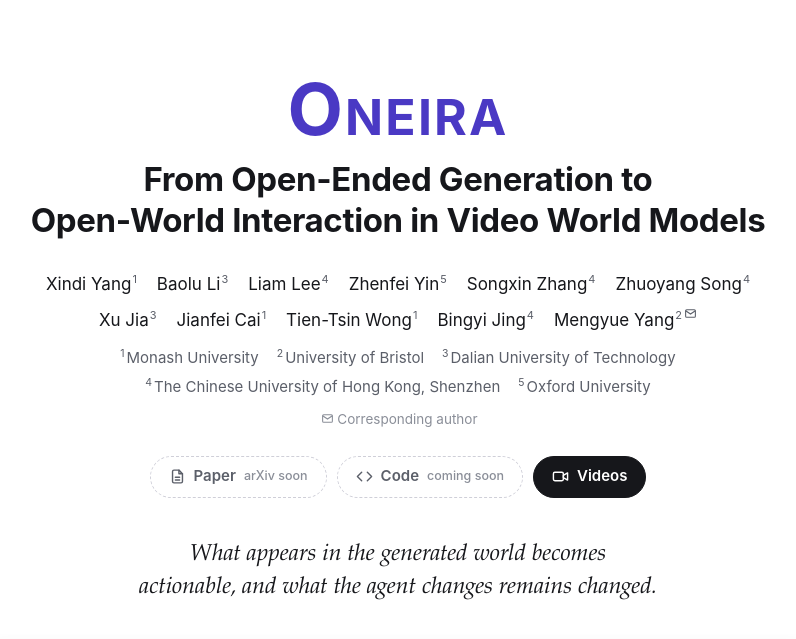
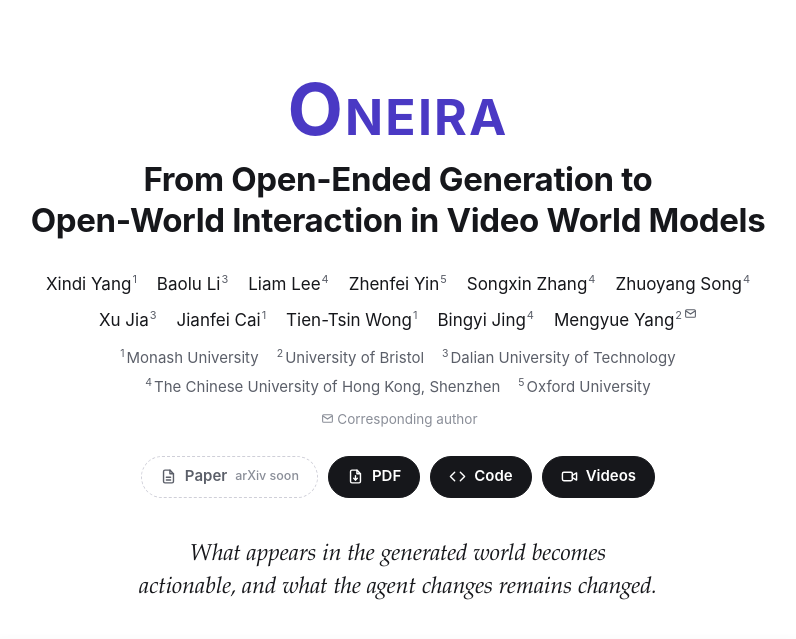
Before and after one commit to Madaoer/Madaoer.github.io, a Jekyll site: the page projects/oneira/index.html, which Jekyll copies as it is, in a window 1280 px wide and 900 px high, cut to the strip 0-639 px from the top of the window. Shown: the whole strip, without its empty margins (242-1038 px from the left). Built offline with Jekyll 4.4.1, drawn with Linux system fonts in a browser that asks for light colours.

Commit message:
Oneira page: link the paper PDF and the code repository

```diff
--- a/projects/oneira/index.html
+++ b/projects/oneira/index.html
@@ -75,10 +75,14 @@
         <svg viewBox="0 0 24 24" fill="none" stroke="currentColor" stroke-width="2" stroke-linecap="round" stroke-linejoin="round" aria-hidden="true"><path d="M14 3H7a2 2 0 0 0-2 2v14a2 2 0 0 0 2 2h10a2 2 0 0 0 2-2V8z"/><path d="M14 3v5h5"/><path d="M9 13h6M9 17h6"/></svg>
         Paper <em>arXiv soon</em>
       </span>
-      <span class="btn soon" aria-disabled="true">
+      <a class="btn" href="assets/oneira.pdf" target="_blank" rel="noopener">
+        <svg viewBox="0 0 24 24" fill="none" stroke="currentColor" stroke-width="2" stroke-linecap="round" stroke-linejoin="round" aria-hidden="true"><path d="M14 3H7a2 2 0 0 0-2 2v14a2 2 0 0 0 2 2h10a2 2 0 0 0 2-2V8z"/><path d="M14 3v5h5"/><path d="M12 11v6"/><path d="M9.5 14.5 12 17l2.5-2.5"/></svg>
+        PDF
+      </a>
+      <a class="btn" href="https://github.com/Madaoer/Oneira" target="_blank" rel="noopener">
         <svg viewBox="0 0 24 24" fill="none" stroke="currentColor" stroke-width="2" stroke-linecap="round" stroke-linejoin="round" aria-hidden="true"><path d="M16 18l6-6-6-6"/><path d="M8 6l-6 6 6 6"/></svg>
-        Code <em>coming soon</em>
-      </span>
+        Code
+      </a>
       <a class="btn" href="#results">
         <svg viewBox="0 0 24 24" fill="none" stroke="currentColor" stroke-width="2" stroke-linecap="round" stroke-linejoin="round" aria-hidden="true"><rect x="2" y="6" width="14" height="12" rx="2"/><path d="M16 10.5l6-3.5v10l-6-3.5z"/></svg>
         Videos
```
Also changed, not shown: 1 other file.
